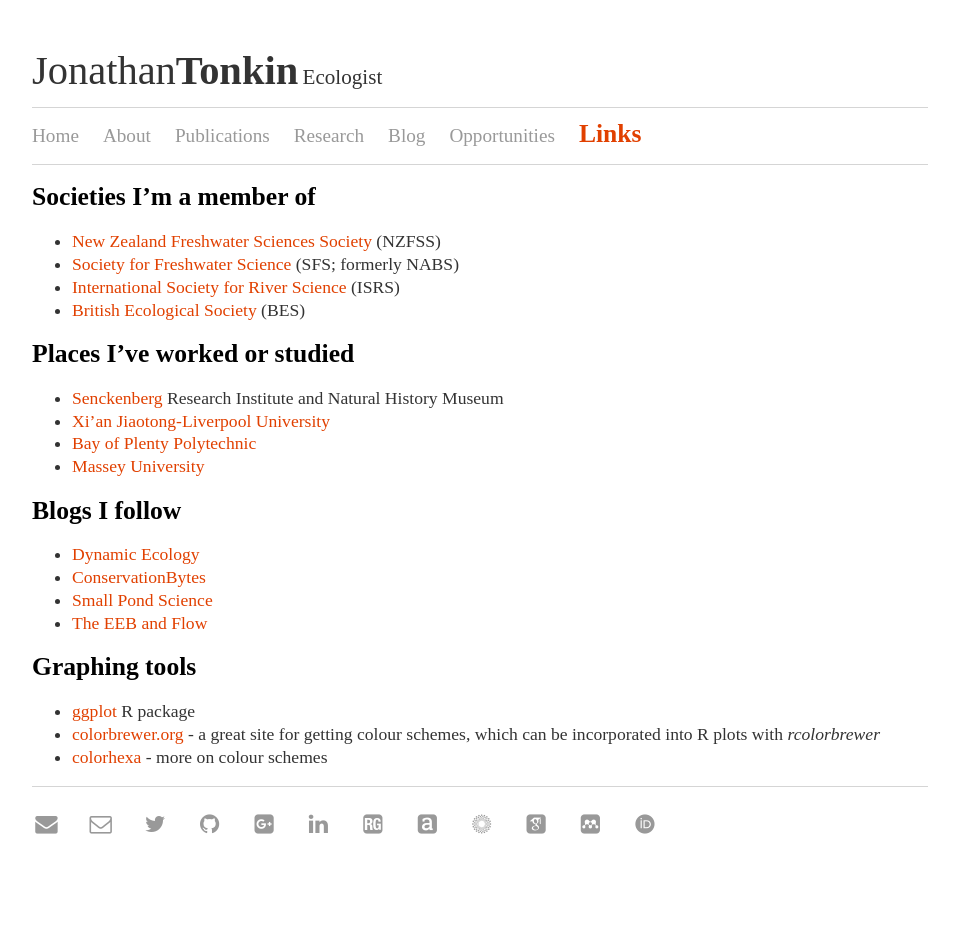
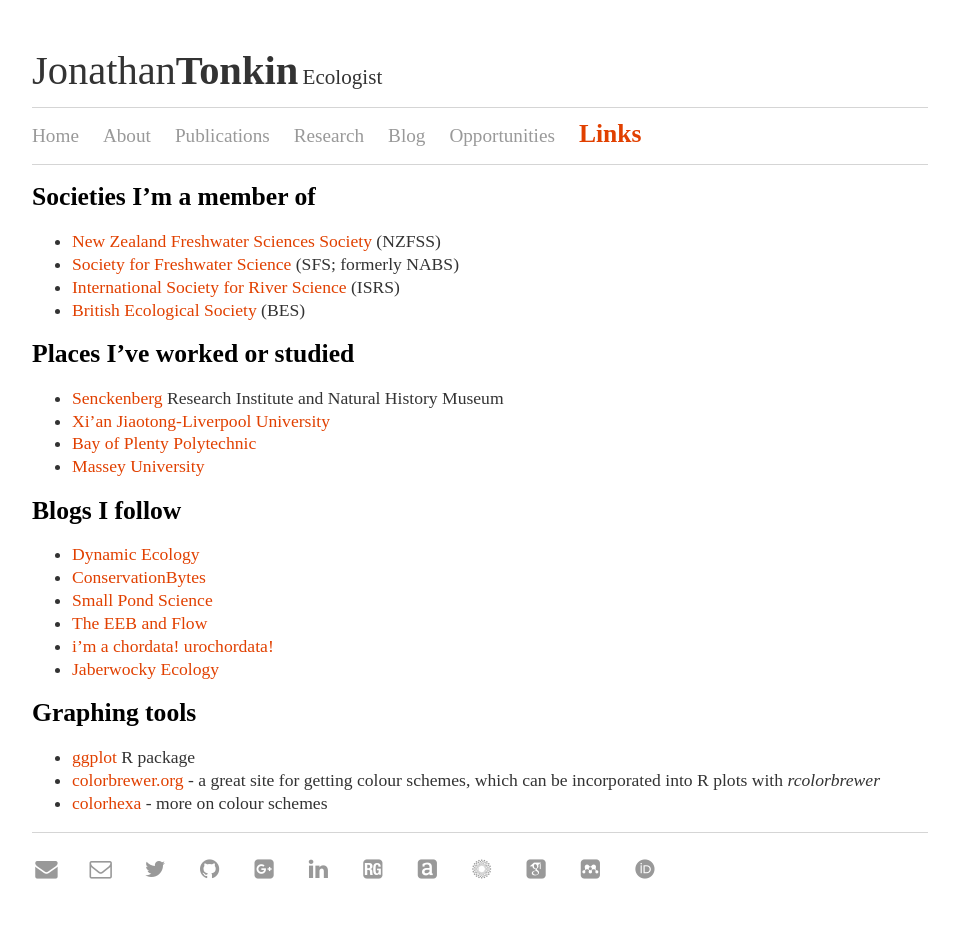
Before and after one commit to jdtonkin/jdtonkin.github.io, a Jekyll site: the page built from links/index.md, in a window 1280 px wide. Shown: the whole page, without its empty margins (160-1119 px from the left). Built offline with Jekyll 4.4.1, drawn with Linux system fonts in a browser that asks for light colours; nearby versions of some CDN libraries; some web fonts are replaced; before the commit the page ends 900 px from its top, so only the background shows below that.

Commit message:
Update index.md

```diff
--- a/links/index.md
+++ b/links/index.md
@@ -21,6 +21,8 @@ title: Links
 - [ConservationBytes](http://conservationbytes.com/)
 - [Small Pond Science](http://smallpondscience.com/)
 - [The EEB and Flow](evol-eco.blogspot.com)
+- [i'm a chordata! urochordata!](http://www.imachordata.com/)
+- [Jaberwocky Ecology](http://jabberwocky.weecology.org/)
 
 # Graphing tools
 - [ggplot](http://docs.ggplot2.org/current/) R package
```
